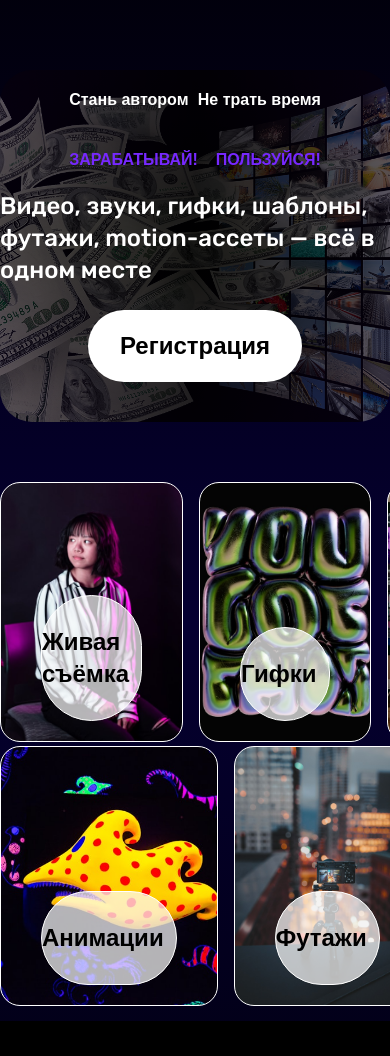
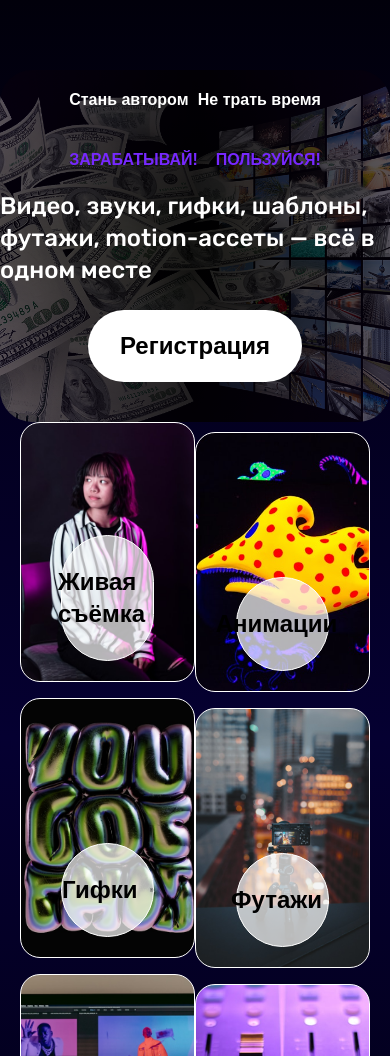
Before and after one commit to Wanfogai/ICreoDev, a Vue app: page / in a window 390 px wide. Shown: the part 212-1268 px from the top of the page. Built offline with nearby package versions, Linux system fonts and the light colour scheme; a web font is replaced by a local one.

Commit message:
Мобильная адоптация карточек

```diff
--- a/src/App.vue
+++ b/src/App.vue
@@ -28,14 +28,24 @@ const row2 = [
   >
     <Header />
     <SearchPanel />
-    <HeroBlock class="mb-[60px]" />
+    <HeroBlock class="md:mb-[60px]" />
 
-    <Container class="flex gap-4 w-full overflow-x-auto mb-[1%] md:px-[260px]">
-      <ServiceCard v-for="(card, i) in [...row1]" :key="i" :model="card" />
-    </Container>
-    <Container class="flex gap-4 w-full overflow-x-auto mb-[4%] md:px-[260px]">
-      <ServiceCard v-for="(card, i) in [...row2]" :key="i" :model="card" />
-    </Container>
+    <div class="md:block hidden">
+      <Container class="flex gap-4 w-full overflow-x-auto mb-[1%] px-[260px]">
+        <ServiceCard v-for="(card, i) in [...row1]" :key="i" :model="card" />
+      </Container>
+      <Container class="flex gap-4 w-full overflow-x-auto mb-[4%] px-[260px]">
+        <ServiceCard v-for="(card, i) in [...row2]" :key="i" :model="card" />
+      </Container>
+    </div>
+    <div class="md:hidden items-center flex flex px-[20px]">
+      <Container class="flex flex-col gap-4 w-full mb-[20px] overflow-x-auto">
+        <ServiceCard v-for="(card, i) in [...row1]" :key="i" :model="card" />
+      </Container>
+      <Container class="flex flex-col gap-4 w-full overflow-x-auto">
+        <ServiceCard v-for="(card, i) in [...row2]" :key="i" :model="card" />
+      </Container>
+    </div>
 
     <Footer />
   </Container>
```
